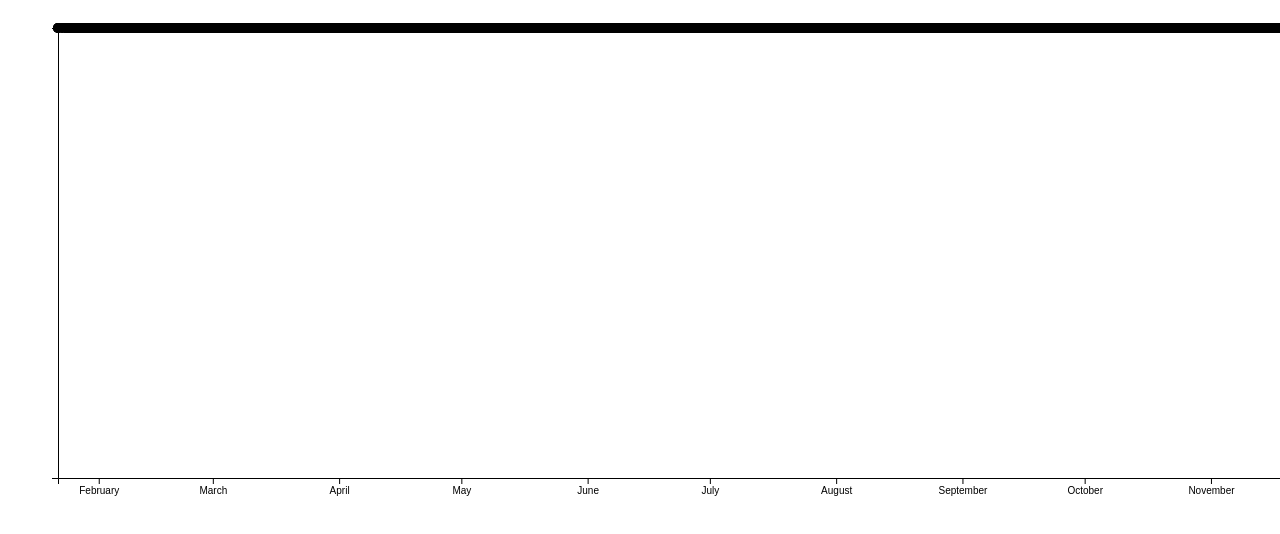
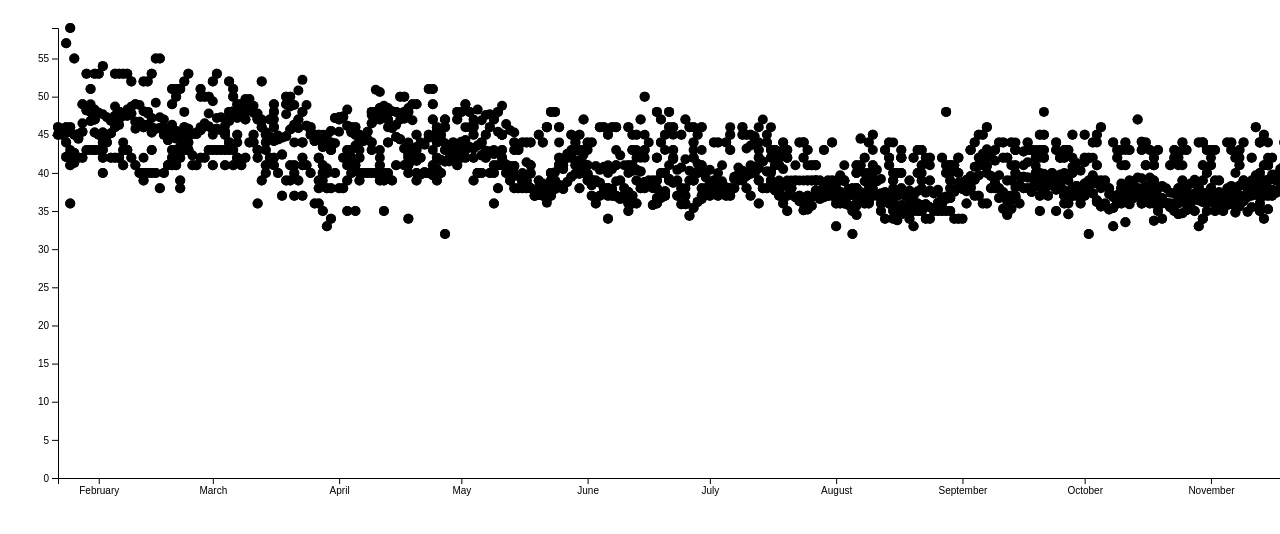
Before and after one commit to n-anw/example7, a plain HTML site: page index.html in a window 1280 px wide. Shown: the top 534 px of the page. Drawn offline with nearby package versions, Linux system fonts and the light colour scheme.

Commit message:
fixed chart

```diff
--- a/index.html
+++ b/index.html
@@ -30,7 +30,7 @@ var y = d3.scaleLinear().range([height, 0]);
 // define the line
 var valueline = d3.line()
     .x(function(d) { return x(d.date); })
-    .y(function(d) { return y(d.close); });
+    .y(function(d) { return y(d.approve); });
 
 // append the svg obgect to the body of the page
 // appends a 'group' element to 'svg'
@@ -49,12 +49,12 @@ d3.csv("output.csv", function(error, data) {
   // format the data
   data.forEach(function(d) {
       d.date = parseTime(d.date);
-      d.close = +d.close;
+      d.approve = +d.approve;
   });
 
   // Scale the range of the data
   x.domain(d3.extent(data, function(d) { return d.date; }));
-  y.domain([0, d3.max(data, function(d) { return d.close; })]);
+  y.domain([0, d3.max(data, function(d) { return d.approve; })]);
 
   // Add the valueline path.
   // svg.append("path")
@@ -68,7 +68,7 @@ d3.csv("output.csv", function(error, data) {
     .enter().append("circle")
       .attr("r", 5)
       .attr("cx", function(d) { return x(d.date); })
-      .attr("cy", function(d) { return y(d.close); });
+      .attr("cy", function(d) { return y(d.approve); });
 
   // Add the X Axis
   svg.append("g")
```
